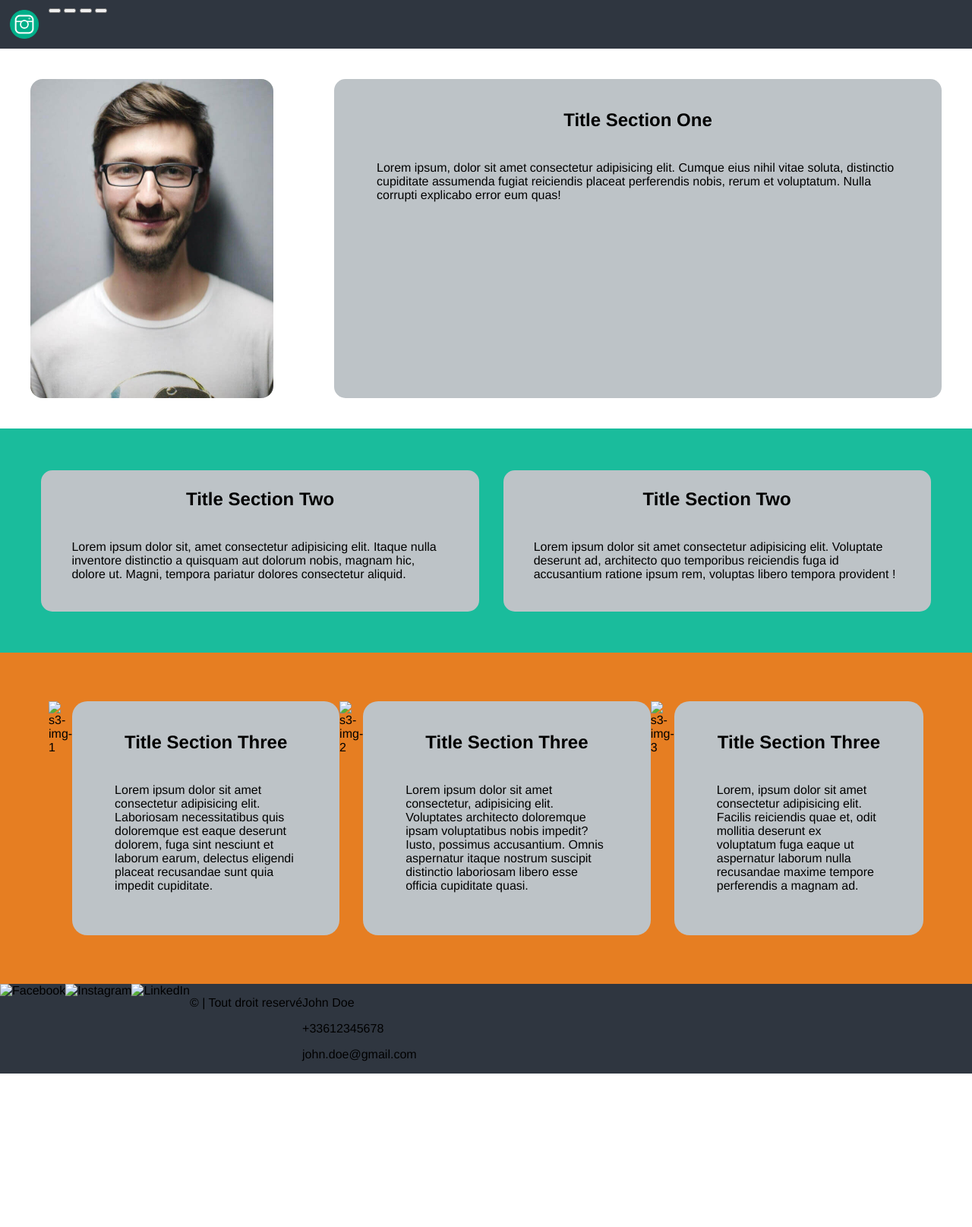
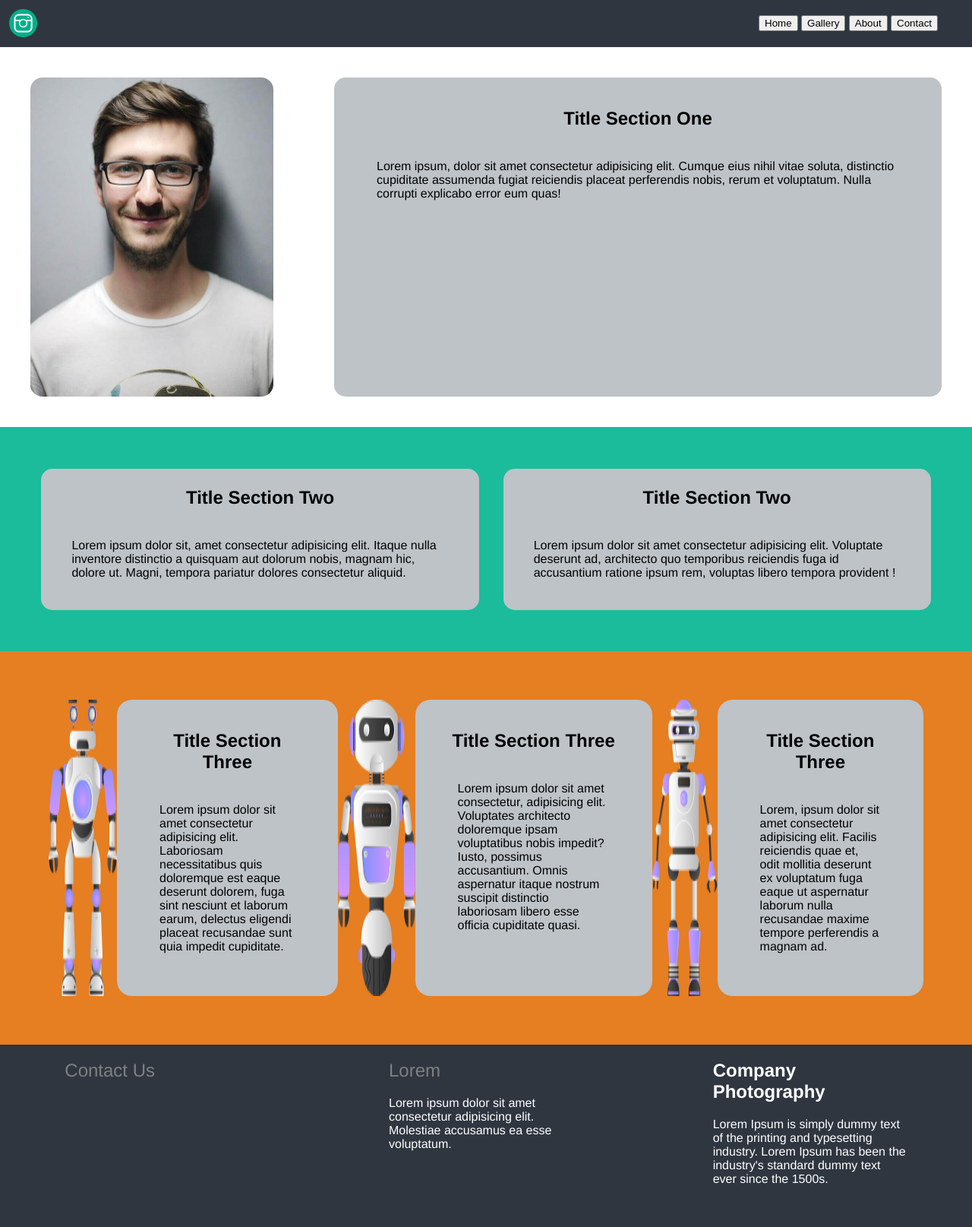
Before and after one commit to FlowNight/Landing-Page_Freelance, a plain HTML site: page index.html in a window 1280 px wide. Shown: the whole page at 76% size. Before the commit the page ends 1413 px from the top, so only its background shows below. Drawn offline with Linux system fonts and the light colour scheme.

Commit message:
footer and scss

```diff
--- a/assets/scss/styles.scss
+++ b/assets/scss/styles.scss
@@ -13,6 +13,9 @@ html {
 header {
     background-color: var(--primary);
     display: flex;
+    justify-content: space-between;
+    align-items: center;
+    padding-right: 45px;
 
     img {
         padding: 1%;
@@ -208,10 +211,59 @@ footer {
         #s3-bloc-3 {}
     }
 
-    footer {
-        flex-direction: column;
-    }
+
 }
+
+
+ #section_footer {
+             justify-content: space-around;
+            //position: absolute;
+            bottom: 0px;
+            height: 240px;
+            background-color:var(--primary);
+            color: white;
+            width: 100vw;
+        }
+
+        .InnerSection {
+            float: left;
+            margin: 0 28px;
+            width: 20%;
+        }
+
+        .InnerHeading {
+            font-weight: 500;
+            color: gray;
+        }
+
+        ol {
+            list-style: none;
+        }
+
+        li {
+            margin: 10px 0;
+        }
+
+        a {
+            color: white;
+            text-decoration: none;
+        }
+
+        a:hover {
+            color: blue;
+        }
+
+        .SocialIcon {
+            height: 28px;
+            border-radius: 7px;
+        }
+
+        #IconList {
+            display: flex;
+        }
+        #IconList li {
+            margin: 0 10px;
+        }
 
 // <--===== Mobile =====-->
 // @media screen and (max-width: 375px) {}
--- a/index.html
+++ b/index.html
@@ -5,6 +5,8 @@
     <meta charset="UTF-8">
     <meta http-equiv="X-UA-Compatible" content="IE=edge">
     <meta name="viewport" content="width=device-width, initial-scale=1.0">
+    <!--Link FONT AWESOME ICON-->
+    <link rel="stylesheet"href="https://use.fontawesome.com/releases/v5.15.1/css/all.css"integrity="sha384-vp86vTRFVJgpjF9jiIGPEEqYqlDwgyBgEF109VFjmqGmIY/Y4HV4d3Gp2irVfcrp"crossorigin="anonymous"/>
 
     <!-- Link CSS -->
     <link rel="stylesheet" href="/assets/scss/styles.css">
@@ -16,10 +18,10 @@
     <header>
         <img src="assets/img/logo.png" alt="logo">
         <div id="button-bloc">
-            <button id="home"></button>
-            <button id="gallery"></button>
-            <button id="about"></button>
-            <button id="contact"></button>
+            <button id="home">Home</button>
+            <button id="gallery">Gallery</button>
+            <button id="about">About</button>
+            <button id="contact">Contact</button>
         </div>
     </header>
 
@@ -48,21 +50,21 @@
     </section>
 
     <section id="section-three">
-        <img src="" alt="s3-img-1">
+        <img src="./assets/img/p1.png" alt="s3-img-1">
         <div id="s3-bloc-1">
             <h1 id="s3-title"> Title Section Three </h1>
             <p id="s3-p1"> Lorem ipsum dolor sit amet consectetur adipisicing elit. Laboriosam necessitatibus quis
                 doloremque est eaque deserunt dolorem, fuga sint nesciunt et laborum earum, delectus eligendi placeat
                 recusandae sunt quia impedit cupiditate. </p>
         </div>
-        <img src="" alt="s3-img-2">
+        <img src="./assets/img/p2.png" alt="s3-img-2">
         <div id="s3-bloc-2">
             <h1 id="s3-title"> Title Section Three </h1>
             <p id="s3-p2"> Lorem ipsum dolor sit amet consectetur, adipisicing elit. Voluptates architecto doloremque
                 ipsam voluptatibus nobis impedit? Iusto, possimus accusantium. Omnis aspernatur itaque nostrum suscipit
                 distinctio laboriosam libero esse officia cupiditate quasi. </p>
         </div>
-        <img src="" alt="s3-img-3">
+        <img src="./assets/img/p3.png" alt="s3-img-3">
         <div id="s3-bloc-3">
             <h1 id="s3-title"> Title Section Three </h1>
             <p id="s3-p3"> Lorem, ipsum dolor sit amet consectetur adipisicing elit. Facilis reiciendis quae et, odit
@@ -71,19 +73,54 @@
         </div>
     </section>
 
-    <footer>
-        <img src="" alt="Facebook">
-        <img src="" alt="Instagram">
-        <img src="" alt="LinkedIn">
+    <footer id="section_footer">
 
-        <p id="copyright"> &copy; | Tout droit reservé </p>
+        <div class="InnerSection">
+            <h2 class="InnerHeading">Contact Us</h2>
+            <ol id='IconList'>
+                <li>
+                    <a href="#" target="_blank">
+                       <i class="fab fa-facebook"></i>
+                    </a>
+                </li>
+                <li>
+                    <a href="#" target="_blank">
+                        <i class="fab fa-twitter"></i>
+                    </a>
+                </li>
+                <li>
+                    <a href="#" target="_blank">
+                       <i class="fab fa-linkedin-in"></i>
+                    </a>
+                </li>
 
-        <div id="info">
-            <p id="name"> John Doe </p>
-            <p id="phone"> +33612345678 </p>
-            <p id="e-mail"> john.doe@gmail.com</p>
+            </ol>
         </div>
+
+
+
+
+
+        <div class="InnerSection">
+            <h2 class="InnerHeading">Lorem</h2>
+           <p>Lorem ipsum dolor sit amet consectetur adipisicing elit.
+               Molestiae accusamus ea esse voluptatum.</p>
+            </ol>
+        </div>
+
+<div class="InnerSection">
+
+            <h2>Company Photography</h2>
+            <p>Lorem Ipsum is simply dummy text of the printing and typesetting industry.
+                Lorem Ipsum has been the
+            industry's standard dummy text ever since the 1500s.</p>
+
+        </div>
+
+
+
     </footer>
+
 </body>
 
 </html>
```
Also changed, not shown: assets/img/facebook.svg (added), assets/img/i6.jpg (added), assets/img/linkedin.svg (added), assets/img/p1.png (added), assets/img/p2.png (added), assets/img/p3.png (added), assets/img/twitter.svg (added), assets/scss/styles.css, 1 other file.
